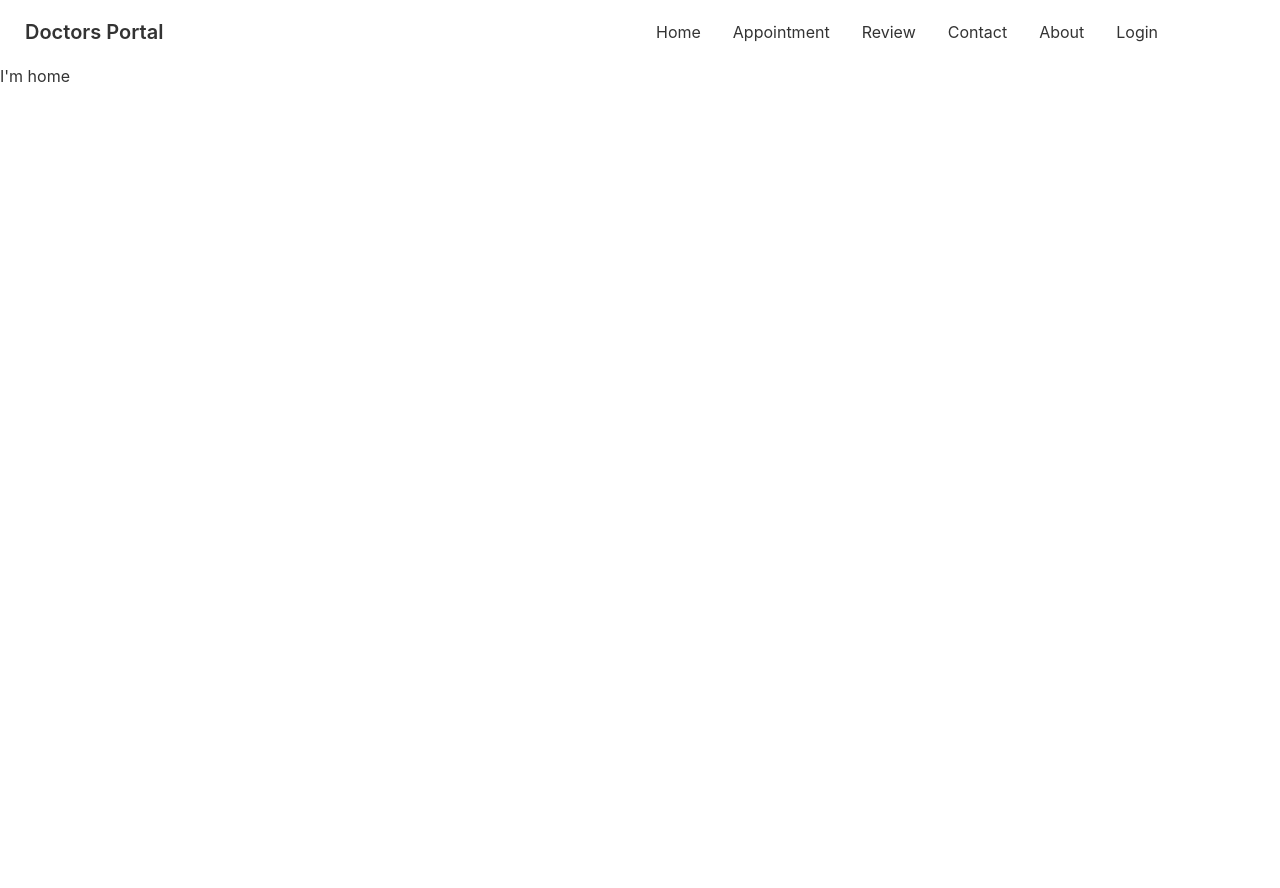
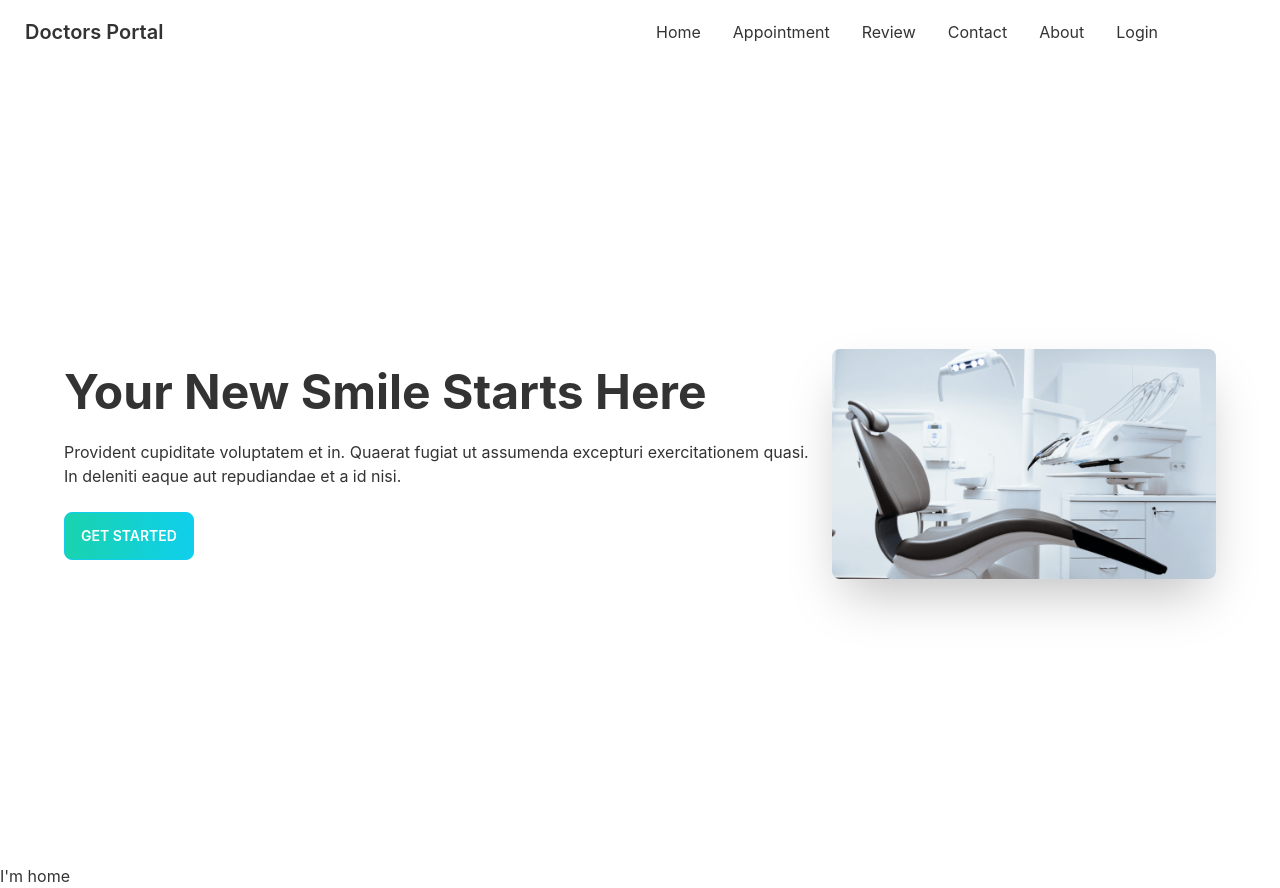
Before and after one commit to muhammadalaminwd/doctors-portal, a React (Create React App) app: page / in a window 1280 px wide. Before the commit the page ends 800 px from the top, so only its background shows below. Built offline with nearby package versions, Linux system fonts and the light colour scheme.

Commit message:
banner done

```diff
--- /dev/null
+++ b/src/Pages/Home/Banner.js
@@ -0,0 +1,26 @@
+import React from "react";
+import chair from '../../assets/images/chair.png'
+
+const Banner = () => {
+  return (
+    <div class="hero min-h-screen px-12">
+      <div class="hero-content flex-col lg:flex-row-reverse">
+        <img
+          src={chair}
+          class="max-w-sm rounded-lg shadow-2xl"
+        />
+        <div>
+          <h1 class="text-5xl font-bold">Your New Smile Starts Here</h1>
+          <p class="py-6">
+            Provident cupiditate voluptatem et in. Quaerat fugiat ut assumenda
+            excepturi exercitationem quasi. In deleniti eaque aut repudiandae et
+            a id nisi.
+          </p>
+          <button class="btn btn-primary bg-gradient-to-r from-secondary to-primary text-white uppercase bold">Get Started</button>
+        </div>
+      </div>
+    </div>
+  );
+};
+
+export default Banner;
--- a/src/Pages/Home/Home.js
+++ b/src/Pages/Home/Home.js
@@ -1,8 +1,10 @@
 import React from 'react';
+import Banner from './Banner';
 
 const Home = () => {
     return (
         <div>
+            <Banner></Banner>
             <h2>I'm home</h2>
         </div>
     );
```
